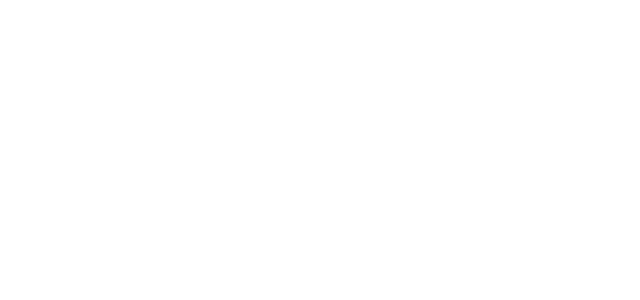
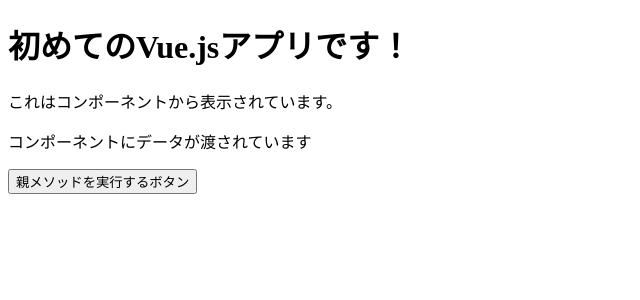
Before and after one commit to Hidenori-809-Suzuki/chat-vue-training, a Vue app: page / in a window 1280 px wide. Before the commit this address had no page. Shown: the top 300 px of the page, without its empty margins (0-640 px from the left). Built offline with nearby package versions, Linux system fonts and the light colour scheme.

Commit message:
基本的な使い方後編

```diff
--- /dev/null
+++ b/src/components/TestComponent.vue
@@ -0,0 +1,18 @@
+<template>
+  <div>
+    これはコンポーネントから表示されています。
+    <p>{{ message }}</p>
+    <button @click="onClick">親メソッドを実行するボタン</button>
+  </div>
+</template>
+
+<script>
+export default {
+    props: ['message'],
+    methods: {
+        onClick() {
+            this.$emit('toggle')
+        }
+    }
+}
+</script>
--- a/src/router/index.js
+++ b/src/router/index.js
@@ -1,7 +1,14 @@
 import { createRouter, createWebHistory } from 'vue-router'
+import WelcomePage from '../views/WelcomePage'
 
 
-const routes = []
+const routes = [
+  {
+    path: '/',
+    name: 'WelcomePage',
+    component: WelcomePage
+  }
+]
 
 const router = createRouter({
   history: createWebHistory(process.env.BASE_URL),
--- /dev/null
+++ b/src/views/WelcomePage.vue
@@ -0,0 +1,45 @@
+<template>
+  <div>
+    <h1>{{ title }}</h1>
+    <TestComponent @toggle="toggle" message="コンポーネントにデータが渡されています" />
+    <p v-if="isEnabled">こんにちは</p>
+  </div>
+</template>
+
+<script>
+import TestComponent from '../components/TestComponent.vue'
+
+export default {
+  components: {
+    TestComponent
+  },
+  data () {
+    return {
+      title: '初めてのVue.jsアプリです！',
+      subtitle: 'ようこそ',
+      isEnabled: false
+    }
+  },
+  computed: {
+    text () {
+      if (this.isEnabled) {
+        return 'こんにちは！'
+      } else {
+        return 'さよなら！'
+      }
+    }
+  },
+  methods: {
+    toggle () {
+      this.isEnabled = !this.isEnabled
+    }
+  }
+}
+</script>
+
+<style scoped>
+  p {
+    font-size: 20px;
+    color: red;
+  }
+</style>
```
